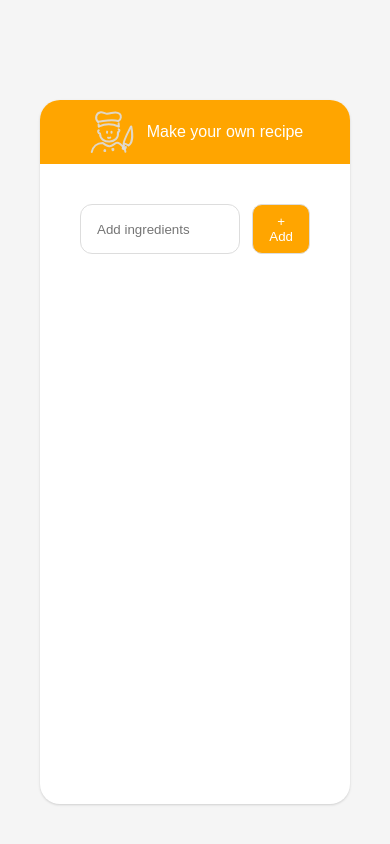
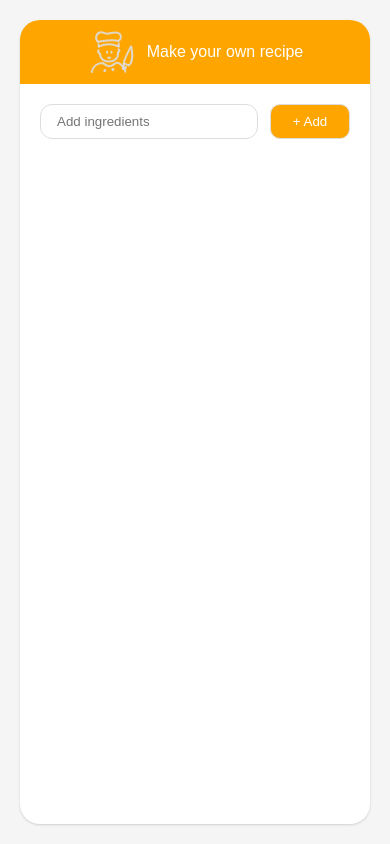
Before and after one commit to Dipesh716/Recipe-app, a React (Vite) app in the folder recipe/: page / in a window 390 px wide. Built offline with nearby package versions, Linux system fonts and the light colour scheme; a web font is replaced by a local one.

Commit message:
css changes

```diff
--- a/recipe/index.js
+++ b/recipe/index.js
@@ -6,14 +6,12 @@ import OpenAI from "openai";
 const PORT = process.env.PORT || 3000;
 dotenv.config({ quiet: true });
 const app = express();
-
 const allowedOrigins = [
   "http://localhost:5173", // dev
   "https://recipe-app-olive-six.vercel.app",
   "https://recipe-app-rgb2.onrender.com", // prod
 ];
 
-// Apply CORS middleware
 app.use(
   cors({
     origin: function (origin, callback) {
--- a/recipe/src/App.css
+++ b/recipe/src/App.css
@@ -53,13 +53,13 @@ main {
   border-radius: 12px;
   border: 1px solid #ddd;
   width: 100%;
-  max-width: 285px;
 }
 .output_form > button {
   padding: 9px 16px 9px 16px;
   border-radius: 10px;
   background-color: orange;
   color: #fff;
+  min-width: 80px;
   font-weight: 500;
   border: 1px solid #ddd;
 }
@@ -108,8 +108,8 @@ ul.ingredients-list > li {
 
 .suggested-recipe-container {
   color: #475467;
-  line-height: 28px;
-  font-size: 1.125rem;
+  line-height: 30px;
+  font-size: 1rem;
   font-weight: 400;
 }
 
@@ -117,3 +117,12 @@ ul.ingredients-list > li {
 .suggested-recipe-container ol li {
   margin-bottom: 8px;
 }
+
+@media only screen and (max-width: 450px) {
+  .center {
+    padding: 20px;
+  }
+  main {
+    padding: 20px;
+  }
+}
--- a/recipe/src/components/Content.jsx
+++ b/recipe/src/components/Content.jsx
@@ -11,7 +11,7 @@ export default function Content() {
 
   async function getRecipe() {
     setLoading(true);
-    const recipeMarkdown = await getRecipeFromGpt(ingredients); // ✅ await the Promise
+    const recipeMarkdown = await getRecipeFromGpt(ingredients);
     setRecipe(recipeMarkdown);
     setLoading(false);
   }
```
